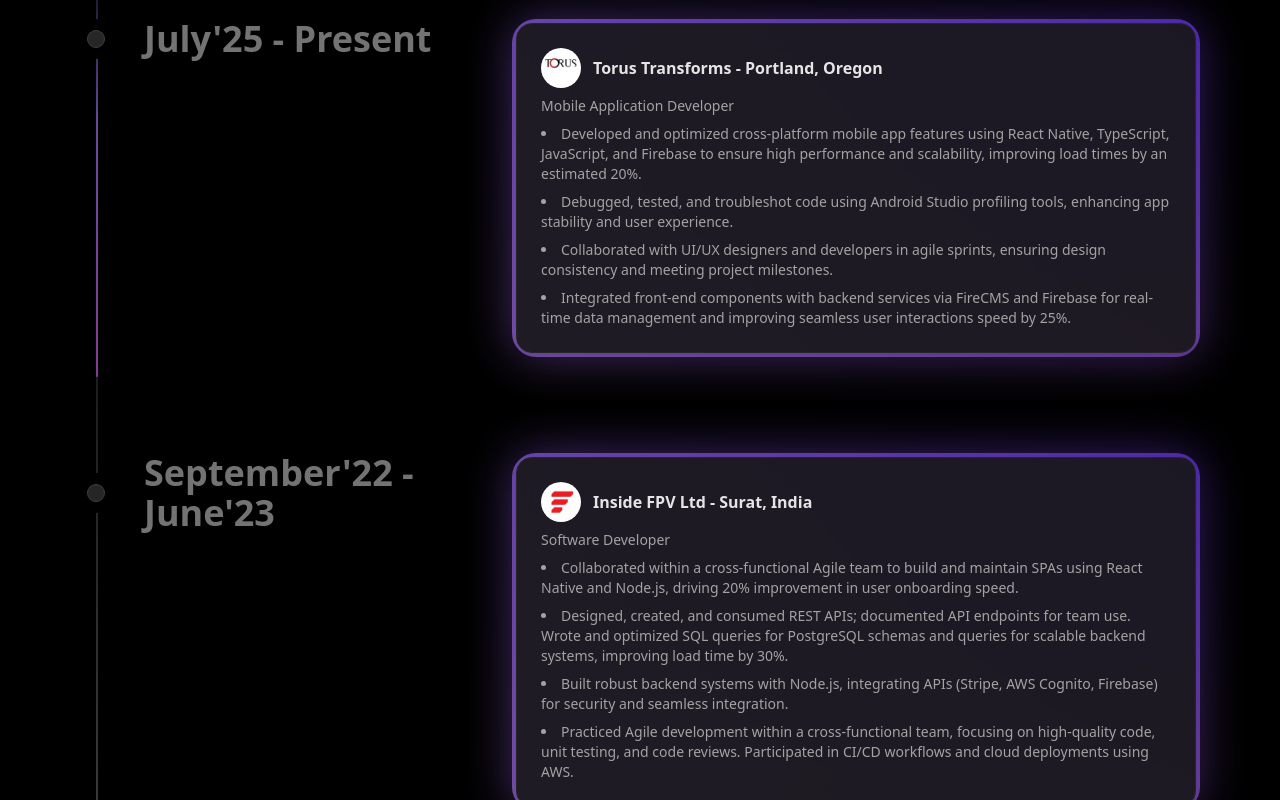
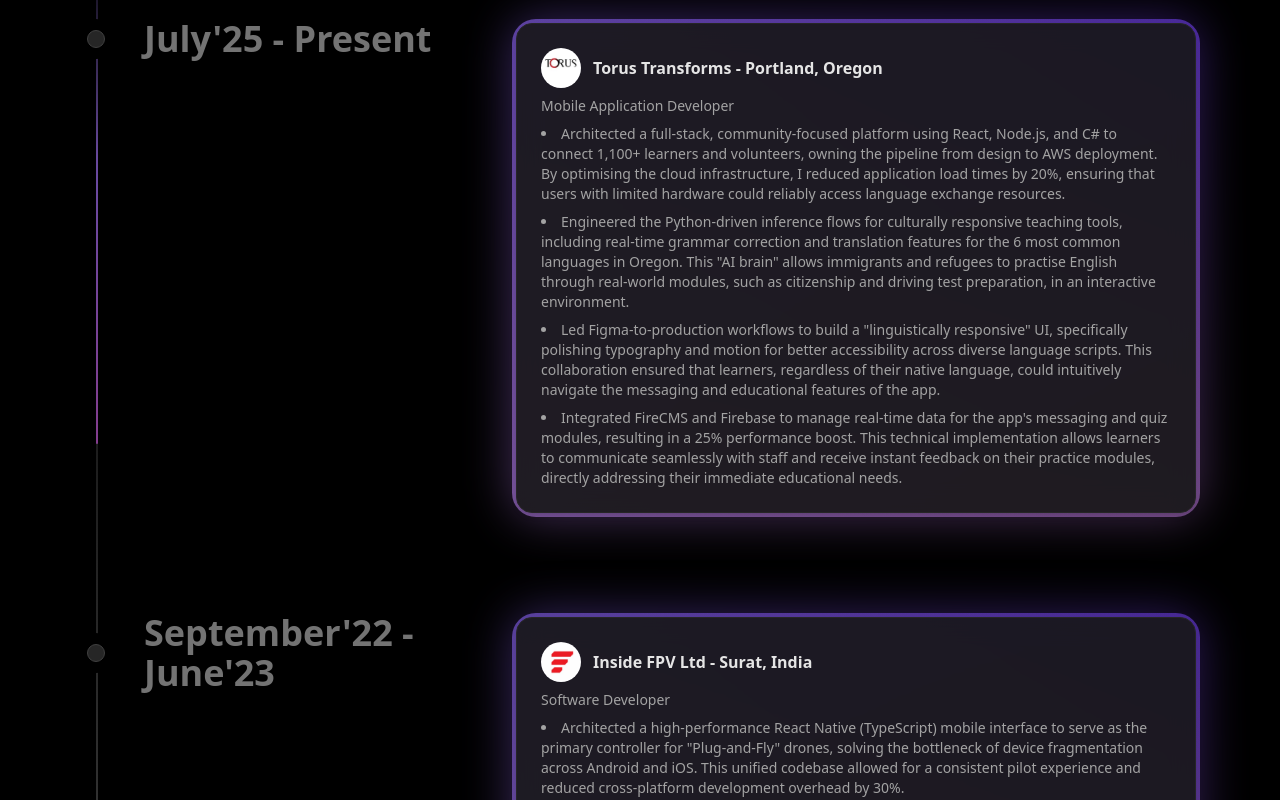
Before and after one commit to PatelGH0512/Devarshi-Portfolio, a Next.js app: page / in a window 1280 px wide. Shown: the part 2200-3000 px from the top of the page. Built offline with nearby package versions, Linux system fonts and the light colour scheme.

Commit message:
Update Experience, new projects and changed resume

```diff
--- a/app/page.tsx
+++ b/app/page.tsx
@@ -24,7 +24,7 @@
   }, [y]);
 
   const scrollToTop = () => {
-    window.scrollTo({ top: 0, behavior: 'smooth' });
+    window.scrollTo({ top: 0, behavior: "smooth" });
   };
 
   return (
@@ -63,7 +63,7 @@
               </p>
               <div className="!pointer-events-auto">
                 <a
-                  href="/DevarshiAPatel_ResumeSDE.pdf"
+                  href="/DevarshiPatel_FullStackSWE.pdf"
                   target="_blank"
                   rel="noopener noreferrer"
                   download={"Devarshi's Resume"}
--- a/components/RecentsProjects.tsx
+++ b/components/RecentsProjects.tsx
@@ -6,38 +6,38 @@
   const projects = [
     {
       id: 1,
+      title: "Stocklabs",
+      des: "A modern stock intelligence platform to search, track, and get alerted on equities. StockLabs combines real‑time quotes, watchlists, AI‑summarized news, portfolio analytics, and price alerts delivered via email.",
+      iconLists: ["/next.svg", "/tail.svg", "/javascript.svg", "/redux.svg"],
+      link: "https://github.com/PatelGH0512/stocklabs",
+    },
+    {
+      id: 2,
+      title: "Dieseas Detection using xRAY  ",
+      des: "Created a Convolutional Neural Network which will be able to detect and classify human diseases (i.e. Pneumonia, Covid-19, Tuberculosis) from chest x-ray images. Also make use of different layers and other hyperparameters for building, training and testing this classification model by using tensorflow and keras for this project.",
+      iconLists: ["python.svg", "/numpy.svg", "/tensorflow.svg"],
+      link: "https://blogs.gwu.edu/patel-patel/2024/03/28/diseases-detection-using-x-ray-images/",
+    },
+    {
+      id: 3,
       title: "ProjectFlow",
       des: "A modern project management platform designed for teams to plan, track, and deliver work efficiently.",
       iconLists: ["/next.svg", "/tail.svg", "/redux.svg", "/aws.svg"],
       link: "https://github.com/PatelGH0512/projectflow",
     },
     {
-      id: 2,
+      id: 4,
       title: "InventSync",
       des: "Full Stack Inventory Mangment using AWS Service",
       iconLists: ["/next.svg", "/node.svg", "/redux.svg", "/aws.svg"],
       link: "https://github.com/PatelGH0512/inventSync",
     },
     {
-      id: 3,
-      title: "Quickmart",
-      des: "A Full stack Ecommerce grocery selling platform",
-      iconLists: ["/html.svg", "/css.svg", "/javascript.svg", "/tail.svg"],
-      link: "https://github.com/PatelGH0512/quickmart",
-    },
-    {
-      id: 4,
+      id: 5,
       title: "Budgetwise",
       des: "Budgetwise is a money management app which allows users to split income into customizable categories of need, expenses and savings.",
       iconLists: ["dart.svg", "python.svg"],
       link: "https://github.com/PatelGH0512/Dart-Project",
-    },
-    {
-      id: 5,
-      title: "Dieseas Detection using xRAY  ",
-      des: "Created a Convolutional Neural Network which will be able to detect and classify human diseases (i.e. Pneumonia, Covid-19, Tuberculosis) from chest x-ray images. Also make use of different layers and other hyperparameters for building, training and testing this classification model by using tensorflow and keras for this project.",
-      iconLists: ["python.svg", "/numpy.svg", "/tensorflow.svg"],
-      link: "https://blogs.gwu.edu/patel-patel/2024/03/28/diseases-detection-using-x-ray-images/",
     },
     {
       id: 6,
@@ -183,7 +183,8 @@
         .project-card-outer:hover .project-glow {
           opacity: 1;
           filter: brightness(1.2);
-          box-shadow: 0 0 20px rgba(138, 43, 226, 0.3),
+          box-shadow:
+            0 0 20px rgba(138, 43, 226, 0.3),
             inset 0 0 30px rgba(138, 43, 226, 0.15);
         }
 
@@ -193,7 +194,8 @@
 
         .project-card-outer:hover .project-inner-card {
           border-color: rgba(255, 255, 255, 0.5);
-          box-shadow: 0 0 15px rgba(255, 255, 255, 0.2),
+          box-shadow:
+            0 0 15px rgba(255, 255, 255, 0.2),
             inset 0 0 8px rgba(255, 255, 255, 0.1);
         }
 
@@ -211,15 +213,18 @@
 
         @keyframes borderGlow {
           0% {
-            box-shadow: 0 0 10px rgba(255, 255, 255, 0.3),
+            box-shadow:
+              0 0 10px rgba(255, 255, 255, 0.3),
               inset 0 0 5px rgba(255, 255, 255, 0.1);
           }
           50% {
-            box-shadow: 0 0 20px rgba(255, 255, 255, 0.5),
+            box-shadow:
+              0 0 20px rgba(255, 255, 255, 0.5),
               inset 0 0 10px rgba(255, 255, 255, 0.2);
           }
           100% {
-            box-shadow: 0 0 10px rgba(255, 255, 255, 0.3),
+            box-shadow:
+              0 0 10px rgba(255, 255, 255, 0.3),
               inset 0 0 5px rgba(255, 255, 255, 0.1);
           }
         }
--- a/data/index.tsx
+++ b/data/index.tsx
@@ -54,23 +54,36 @@
           </p>
           <ul className="text-neutral-600 dark:text-neutral-400 text-xs md:text-sm list-disc list-inside space-y-2 leading-relaxed">
             <li>
-              Developed and optimized cross-platform mobile app features using
-              React Native, TypeScript, JavaScript, and Firebase to ensure high
-              performance and scalability, improving load times by an estimated
-              20%.
+              Architected a full-stack, community-focused platform using React,
+              Node.js, and C# to connect 1,100+ learners and volunteers, owning
+              the pipeline from design to AWS deployment. By optimising the
+              cloud infrastructure, I reduced application load times by 20%,
+              ensuring that users with limited hardware could reliably access
+              language exchange resources.
             </li>
             <li>
-              Debugged, tested, and troubleshot code using Android Studio
-              profiling tools, enhancing app stability and user experience.
+              Engineered the Python-driven inference flows for culturally
+              responsive teaching tools, including real-time grammar correction
+              and translation features for the 6 most common languages in
+              Oregon. This "AI brain" allows immigrants and refugees to practise
+              English through real-world modules, such as citizenship and
+              driving test preparation, in an interactive environment.
             </li>
             <li>
-              Collaborated with UI/UX designers and developers in agile sprints,
-              ensuring design consistency and meeting project milestones.
+              Led Figma-to-production workflows to build a "linguistically
+              responsive" UI, specifically polishing typography and motion for
+              better accessibility across diverse language scripts. This
+              collaboration ensured that learners, regardless of their native
+              language, could intuitively navigate the messaging and educational
+              features of the app.
             </li>
             <li>
-              Integrated front-end components with backend services via FireCMS
-              and Firebase for real-time data management and improving seamless
-              user interactions speed by 25%.
+              Integrated FireCMS and Firebase to manage real-time data for the
+              app&apos;s messaging and quiz modules, resulting in a 25%
+              performance boost. This technical implementation allows learners
+              to communicate seamlessly with staff and receive instant feedback
+              on their practice modules, directly addressing their immediate
+              educational needs.
             </li>
           </ul>
         </div>
@@ -97,25 +110,40 @@
           </p>
           <ul className="text-neutral-600 dark:text-neutral-400 text-xs md:text-sm list-disc list-inside space-y-2 leading-relaxed">
             <li>
-              Collaborated within a cross-functional Agile team to build and
-              maintain SPAs using React Native and Node.js, driving 20%
-              improvement in user onboarding speed.
+              Architected a high-performance React Native (TypeScript) mobile
+              interface to serve as the primary controller for "Plug-and-Fly"
+              drones, solving the bottleneck of device fragmentation across
+              Android and iOS. This unified codebase allowed for a consistent
+              pilot experience and reduced cross-platform development overhead
+              by 30%.
             </li>
             <li>
-              Designed, created, and consumed REST APIs; documented API
-              endpoints for team use. Wrote and optimized SQL queries for
-              PostgreSQL schemas and queries for scalable backend systems,
-              improving load time by 30%.
+              Led the Figma-to-production workflow to build responsive,
+              low-latency telemetry dashboards. By translating complex flight
+              data requirements into pixel-perfect TypeScript components, I
+              delivered a 25% faster user interaction speed, which is critical
+              for real-time drone monitoring and control.
             </li>
             <li>
-              Built robust backend systems with Node.js, integrating APIs
-              (Stripe, AWS Cognito, Firebase) for security and seamless
-              integration.
+              Overhauled the pilot registration pipeline by integrating AWS
+              Cognito and Node.js microservices. By streamlining the
+              authentication and third-party API data flow, I slashed user
+              onboarding time by 20%, allowing customers to go from unboxing to
+              their first flight significantly faster
             </li>
             <li>
-              Practiced Agile development within a cross-functional team,
-              focusing on high-quality code, unit testing, and code reviews.
-              Participated in CI/CD workflows and cloud deployments using AWS.
+              Maintained a multi-tier MVC web-based fleet management platform,
+              using object-oriented principles to manage drone telemetry data. I
+              personally resolved over 30 critical technical bugs with 98% code
+              efficiency, ensuring the platform remained stable during
+              high-concurrency flight windows.
+            </li>
+            <li>
+              Partnered with the hardware and firmware teams to lead code
+              reviews and unit testing for the companion app. By establishing a
+              rigorous CI/CD workflow on AWS, we reduced post-deployment bugs by
+              40%, preventing critical software failures during live drone
+              operations.
             </li>
           </ul>
         </div>
```
Also changed, not shown: 2 other files (tests, documents, lock files or other folders).
